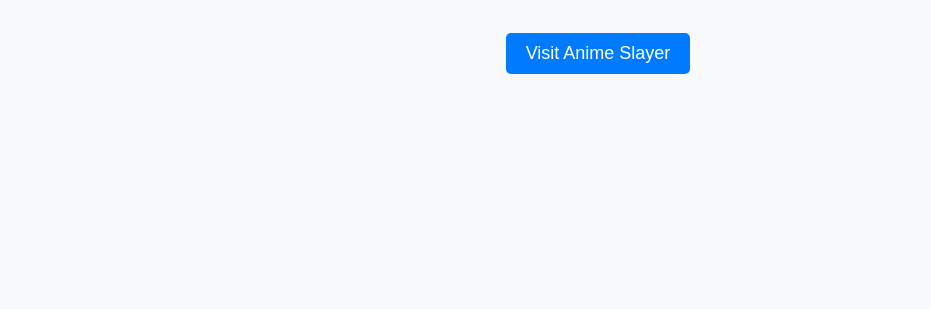
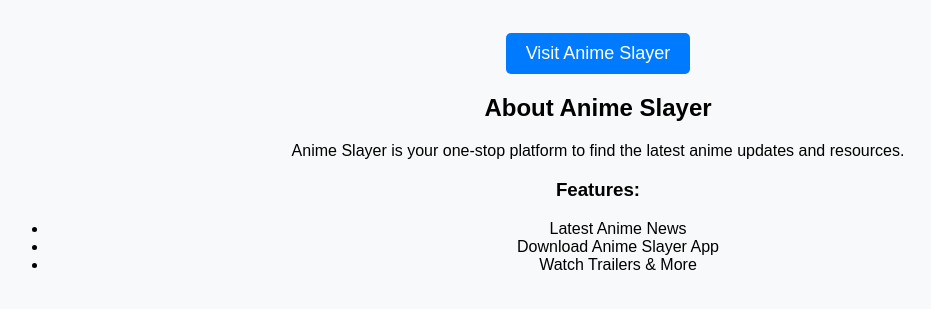
Before and after one commit to slaarapk08/anime-slayer-links, a plain HTML site: page index.html in a window 1280 px wide. Shown: the part 129-438 px from the top of the page, without its empty margins (42-973 px from the left). Drawn offline with Linux system fonts and the light colour scheme.

Commit message:
Update index.html

```diff
--- a/index.html
+++ b/index.html
@@ -35,3 +35,12 @@
     <a href="https://theanimeslayer.pro/" target="_blank">Visit Anime Slayer</a>
 </body>
 </html>
+<h2>About Anime Slayer</h2>
+<p>Anime Slayer is your one-stop platform to find the latest anime updates and resources.</p>
+
+<h3>Features:</h3>
+<ul>
+  <li>Latest Anime News</li>
+  <li>Download Anime Slayer App</li>
+  <li>Watch Trailers & More</li>
+</ul>
```
